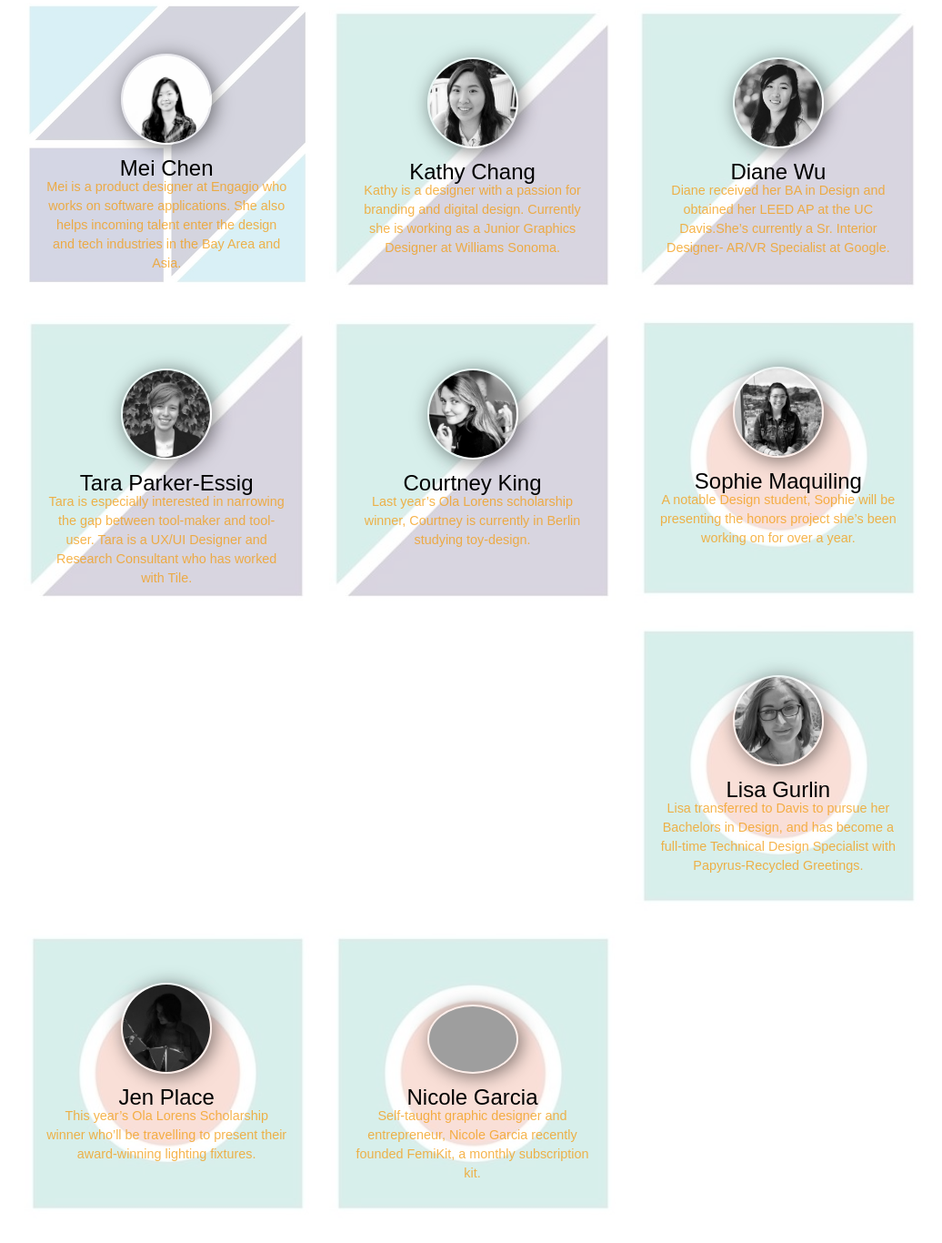
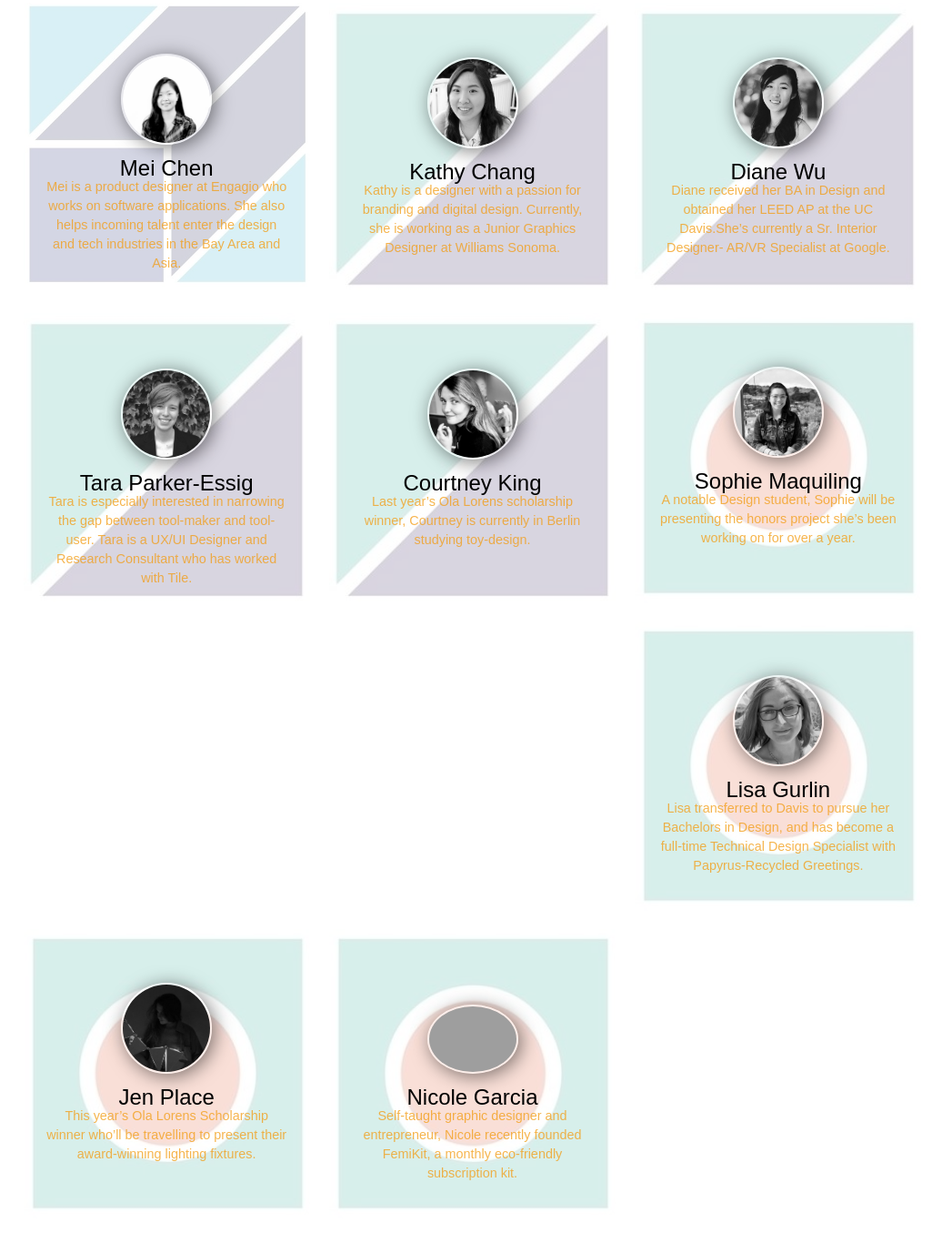
Before and after one commit to ucddesigncareerfair/ucd_dcf_2018_v2, a plain HTML site: page dcf.html in a window 1280 px wide. Shown: the part 3054-4420 px from the top of the page at 91% size, without its empty margins (91-1127 px from the left). Drawn offline with nearby package versions, Linux system fonts and the light colour scheme; some packages are replaced by stand-ins of ours; grey boxes are pictures that could not be loaded.

Commit message:
edit
comma

```diff
--- a/dcf.html
+++ b/dcf.html
@@ -205,7 +205,7 @@
       </figure>
       <figure class="snip1344"><img src="squares/square6.jpg" alt="profile-sample6" class="background" /><img src="images/kathy.jpg" alt="profile-sample6" class="profile" />
         <figcaption>
-          <h3>Kathy Chang<span>Kathy is a designer with a passion for branding and digital design. Currently she is working as a Junior Graphics Designer at Williams Sonoma.</span></h3>
+          <h3>Kathy Chang<span>Kathy is a designer with a passion for branding and digital design. Currently, she is working as a Junior Graphics Designer at Williams Sonoma.</span></h3>
         </figcaption>
       </figure>
       <figure class="snip1344"><img src="squares/square6.jpg" alt="profile-sample1" class="background" /><img src="images/diane.png" alt="profile-sample1" class="profile"/>
@@ -244,7 +244,7 @@
 
       <figure class="snip1344"><img src="squares/square4.jpg" alt="profile-sample6" class="background" /><img src="images/nicole.png" alt="profile-sample6" class="profile" />
         <figcaption>
-          <h3>Nicole Garcia<span>Self-taught graphic designer and entrepreneur, Nicole Garcia recently founded FemiKit, a monthly subscription kit.</span></h3>
+          <h3>Nicole Garcia<span>Self-taught graphic designer and entrepreneur, Nicole recently founded FemiKit, a monthly eco-friendly subscription kit.</span></h3>
         </figcaption>
       </figure>
 
```
